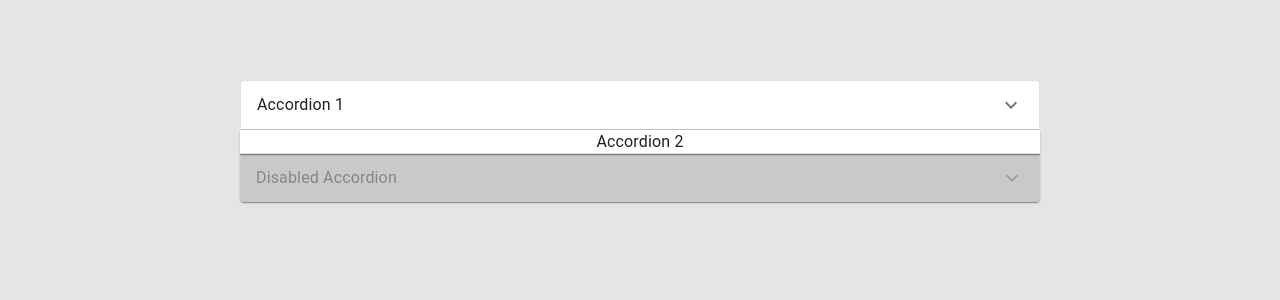
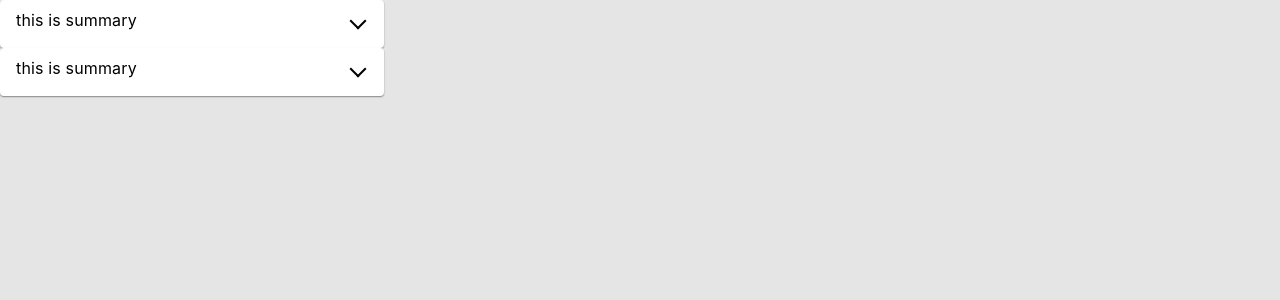
Before and after one commit to z123fg/prettiest-ui, a React (Create React App) app: page / in a window 1280 px wide. Shown: the top 300 px of the page. Built offline with nearby package versions, Linux system fonts and the light colour scheme.

Commit message:
add detail & summary

```diff
--- a/src/App.tsx
+++ b/src/App.tsx
@@ -1,13 +1,14 @@
-import React from 'react';
-import './App.css';
-import Demo from './components/Accordion/Demo';
+import React from "react";
+import "./App.css";
+import Demo from "./components/Accordion/Demo";
+import MyDemo from "./components/Accordion/MyDemo";
 
 function App() {
-  return (
-    <div className="App">
-      <Demo />
-    </div>
-  );
+    return (
+        <div className="App">
+            <MyDemo />
+        </div>
+    );
 }
 
 export default App;
--- a/src/components/Accordion/MyDemo.tsx
+++ b/src/components/Accordion/MyDemo.tsx
@@ -1,14 +1,23 @@
-import React from 'react'
-import Accordian from './index'
+import React from "react";
+import Accordian from "./index";
 
 const MyDemo = () => {
+    const detail =
+        "Lorem ipsum dolor sit amet consectetur adipisicing elit. Aliquam neque hic, amet tenetur, ab iste commodi facilis exercitationem quia a necessitatibus veritatis velit quos at nihil dolor molestiae, assumenda error?";
     return (
-        <Accordian>
-            <div>
+        <>
+            <Accordian summary="this is summary" detail={detail}>
+                {/* <div>
                 <span>Accordion 1</span>
-            </div>
-        </Accordian>
-    )
-}
+            </div> */}
+            </Accordian>
+            <Accordian summary="this is summary" detail={detail}>
+                {/* <div>
+                <span>Accordion 1</span>
+            </div> */}
+            </Accordian>
+        </>
+    );
+};
 
-export default MyDemo
+export default MyDemo;
--- a/src/components/Accordion/index.tsx
+++ b/src/components/Accordion/index.tsx
@@ -1,23 +1,35 @@
-import React, { useState, ForwardedRef, Children } from 'react'
-import { Wrapper, AccordionRoot, AccordionHead } from './style'
+import React, { useState, ForwardedRef, Children } from "react";
+import {
+    Wrapper,
+    AccordionRoot,
+    AccordionHead,
+    AccordionArrow,
+} from "./style";
 
 interface IProps {
-    children: React.ReactNode,
-    className?: string,
-    defaultExpanded?: boolean,
-    disabled?: boolean,
-    disableGutters?: boolean,
-    expanded?: boolean,
-    onChange?: (e?: React.SyntheticEvent, expanded?: boolean) => void,
-    square?: boolean,
-    elevation?: number,
-    variant?: 'elevation' | 'outlined',
-    TransittionComponent?: boolean,
-    TransitionProps?: object
+    children: React.ReactNode;
+    summary?: string;
+    detail?: string;
+    expandIcon?: string;
+    className?: string;
+    defaultExpanded?: boolean;
+    disabled?: boolean;
+    disableGutters?: boolean;
+    expanded?: boolean;
+    onChange?: (e?: React.SyntheticEvent, expanded?: boolean) => void;
+    square?: boolean;
+    elevation?: number;
+    variant?: "elevation" | "outlined";
+    TransittionComponent?: boolean;
+    TransitionProps?: object;
 }
 
-const Accordian = React.forwardRef<HTMLDivElement, IProps>(({
+const Accordian = React.forwardRef<HTMLDivElement, IProps>(
+    (
+        {
             children,
+            summary,
+            detail,
             className,
             defaultExpanded = false,
             disabled = false,
@@ -26,21 +38,31 @@ const Accordian = React.forwardRef<HTMLDivElement, IProps>(({
             onChange,
             square = false,
             elevation = 1,
-    variant = 'elevation',
+            variant = "elevation",
             TransittionComponent,
             TransitionProps,
-}: IProps, ref: ForwardedRef<HTMLDivElement>) => {
-    const [expandState, setExpandState] = useState(defaultExpanded);
+        }: IProps,
+        ref: ForwardedRef<HTMLDivElement>
+    ) => {
+        const [expandState, setExpandState] =
+            useState(defaultExpanded);
 
         /*
         Accordion needs to have its first child element as a clickable title，
         when title is clicked, it will change its expanded or collapsed state
         The rest of the children will be its content
     */
-    const AccordionTitle = Children.toArray(children)[0] as React.ReactNode;
-    const AccordionContent = Children.toArray(children).slice(1) as React.ReactNode;
+        const AccordionTitle = Children.toArray(
+            children
+        )[0] as React.ReactNode;
+        const AccordionContent = Children.toArray(children).slice(
+            1
+        ) as React.ReactNode;
 
-    const handleChange = (e: React.SyntheticEvent, expanded: boolean) => {
+        const handleChange = (
+            e: React.SyntheticEvent,
+            expanded: boolean
+        ) => {
             if (onChange) onChange(e, expanded);
         };
 
@@ -59,20 +81,29 @@ const Accordian = React.forwardRef<HTMLDivElement, IProps>(({
                 ref={ref}
             >
                 <AccordionHead onClick={handleSummaryClick}>
-                {AccordionTitle}
+                    {summary}
+                    <AccordionArrow
+                        expandState={expandState}
+                    ></AccordionArrow>
                 </AccordionHead>
                 {/*
                 By default, the expansion state is controlled by accordion's own state
                 but if the user pass in the expanded prop, it will be controlled by the prop instead
             */}
+                <div>
+                    {expandState && (
                         <AccordionRoot
                             expanded={expanded}
                             expandState={expandState}
+                            className="transitionDiv"
                         >
-                {AccordionContent}
+                            {detail}
                         </AccordionRoot>
+                    )}
+                </div>
             </Wrapper>
-    )
-})
+        );
+    }
+);
 
-export default (Accordian)
+export default Accordian;
--- a/src/components/Accordion/style.ts
+++ b/src/components/Accordion/style.ts
@@ -1,34 +1,61 @@
 import styled from "styled-components";
 
 export const Wrapper = styled.div<{
-    disabled?: boolean,
-    square?: boolean,
-    elevation: number,
-    variant?: 'elevation' | 'outlined',
+    disabled?: boolean;
+    square?: boolean;
+    elevation: number;
+    variant?: "elevation" | "outlined";
 }>`
-    width: 100%;
+    width: 30%;
+    text-align: left;
     background-color: #ffffff;
     box-shadow: ${({ elevation, variant }) => {
-        if (variant === 'outlined') return `0`
-        return `0px ${elevation}px ${2 * elevation}px rgba(0, 0, 0, 0.12),
+        if (variant === "outlined") return `0`;
+        return `0px ${elevation}px ${
+            2 * elevation
+        }px rgba(0, 0, 0, 0.12),
     0px ${elevation}px ${1}px rgba(0, 0, 0, 0.14),
-    0px ${elevation}px ${1.5 * elevation}px rgba(0, 0, 0, 0.20)`
-    }
-
-    };
+    0px ${elevation}px ${1.5 * elevation}px rgba(0, 0, 0, 0.20)`;
+    }};
     border-radius: ${({ square }) => {
-        if (square) return `0`
-        else return `4px`
+        if (square) return `0`;
+        else return `4px`;
     }};
-`
+    transition: all 1s;
+`;
 
 export const AccordionRoot = styled.div<{
-    expanded: boolean | undefined,
-    expandState: boolean
+    expanded: boolean | undefined;
+    expandState: boolean;
 }>`
-
-`
+    padding: 8px 16px 16px;
+`;
 
 export const AccordionHead = styled.div`
+    position: relative;
+    padding: 8px 16px 16px;
+    font-weight: 400;
+    font-size: 1rem;
+    line-height: 1.5;
+    letter-spacing: 0.00938em;
+    cursor: pointer;
+`;
 
-`
+export const AccordionArrow = styled.span<{
+    expandState: boolean;
+}>`
+    position: absolute;
+    right: 20px;
+    top: ${({ expandState }) => {
+        if (expandState) return `45%`;
+        else return `32%`;
+    }};
+    width: 10px;
+    height: 10px;
+    border-right: 2px solid;
+    border-bottom: 2px solid;
+    transform: ${({ expandState }) => {
+        if (expandState) return `rotate(225deg);`;
+        else return `rotate(45deg);`;
+    }};
+`;
```
Lines whose indentation alone changed are shown as unchanged.
